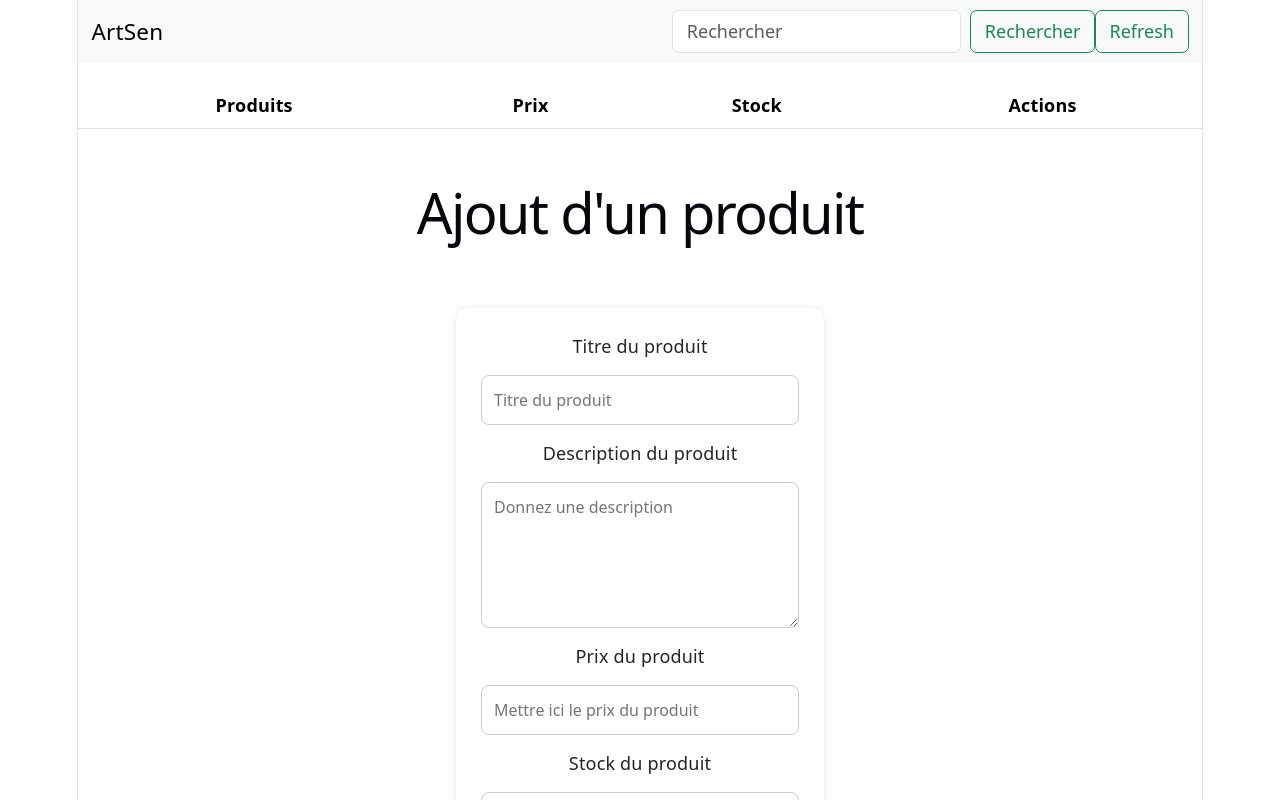
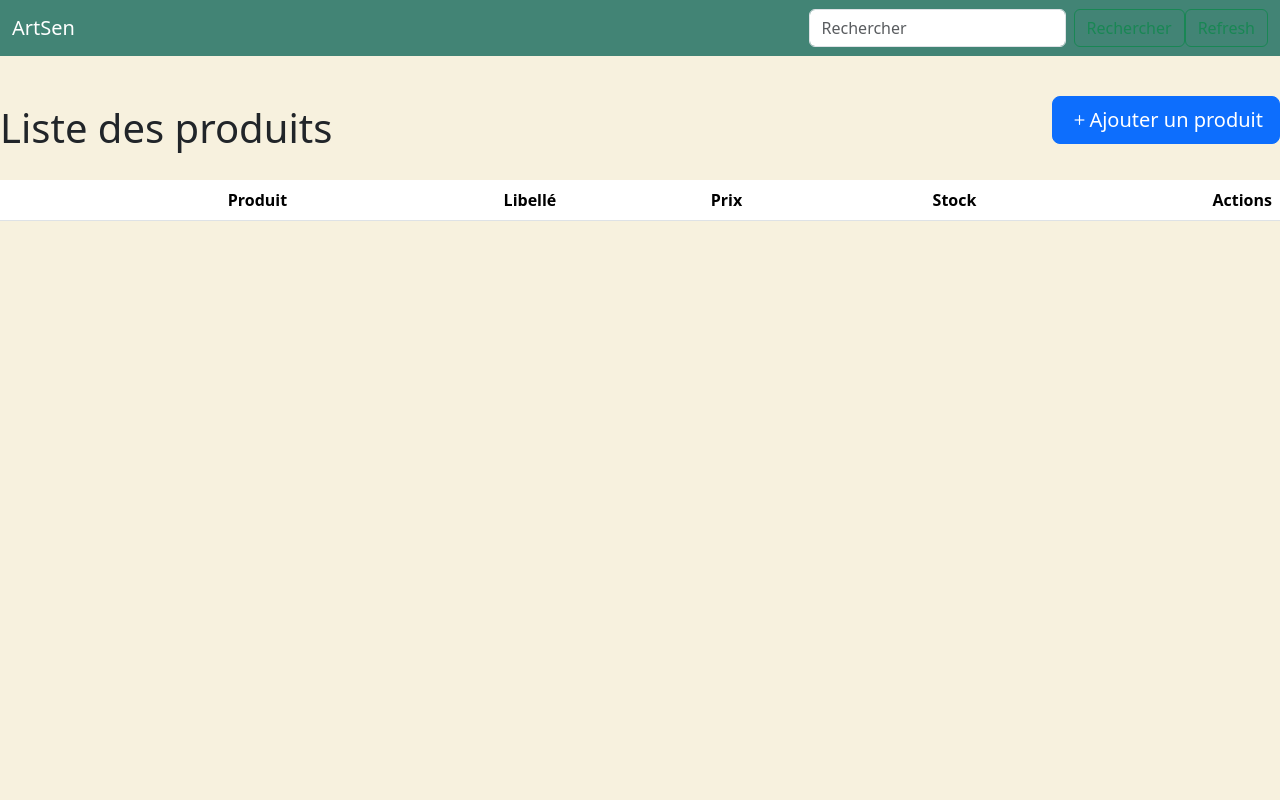
Before and after one commit to HABIII45/shop-dash_react, a React (Vite) app in the folder shop/: page / in a window 1280 px wide. Shown: the top 800 px of the page. Built offline with nearby package versions, Linux system fonts and the light colour scheme.

Commit message:
Form page done

```diff
--- a/shop/index.html
+++ b/shop/index.html
@@ -5,6 +5,8 @@
     <link rel="icon" type="image/svg+xml" href="/favicon.svg" />
     <meta name="viewport" content="width=device-width, initial-scale=1.0" />
     <link href="https://cdn.jsdelivr.net/npm/bootstrap@5.3.8/dist/css/bootstrap.min.css" rel="stylesheet" integrity="sha384-sRIl4kxILFvY47J16cr9ZwB07vP4J8+LH7qKQnuqkuIAvNWLzeN8tE5YBujZqJLB" crossorigin="anonymous">
+    <link rel="stylesheet" href="https://cdn.jsdelivr.net/npm/bootstrap-icons@1.11.3/font/bootstrap-icons.min.css">
+    <link rel="stylesheet" href="https://cdn.jsdelivr.net/npm/bootstrap-icons@1.11.3/font/bootstrap-icons.min.css">
     <title>shop</title>
   </head>
   <body>
--- a/shop/src/components/ProduitComponent.jsx
+++ b/shop/src/components/ProduitComponent.jsx
@@ -9,8 +9,7 @@ export default function ProduitComponent(props) {
       <td>{props.titre}</td>
       <td>{props.prix} FCFA</td>
       <td>{props.stock}</td>
-      <td><button onClick={() => props.onClickProp(props.id)}>X</button></td>
-      <td><Link to={`/detail/${props.id}`}>Voir plus</Link></td>
+      <td><button onClick={() => props.onClickProp(props.id)}><i class="bi bi-trash"></i></button><Link to={`/detail/${props.id}`} style={{textDecoration : 'none', color : "green"}}><i class="bi bi-eye"></i></Link></td>
     </tr>
     </>
   )
--- /dev/null
+++ b/shop/src/components/catalogue.css
@@ -0,0 +1,4 @@
+table  {
+    width: 100%;
+    border-collapse: collapse;
+}
--- a/shop/src/components/catalogue.jsx
+++ b/shop/src/components/catalogue.jsx
@@ -4,6 +4,9 @@ import { useEffect, useState } from 'react'
 import ProduitComponent from './ProduitComponent'
 import { Formulaire } from './form'
 import TopBar from './topbar'
+import "./catalogue.css"
+import { Link } from 'react-router-dom'
+
 
 export default function Catalogue() {
   // Création de l'état de la liste des produits + initialisatin du state
@@ -46,27 +49,28 @@ export default function Catalogue() {
   localStorage.setItem("produits", JSON.stringify(nouvelleListe));
 };
 
+
+if (recherche.titre !== ""){
   return (
 
     <>
-    <TopBar saisir = {setRecherche}/>
-      <table className="table" style={{ width: '100%', borderCollapse: 'collapse', marginTop: '20px' }}>
+      <TopBar saisir = {setRecherche}/>
+      <h1>Liste des produits</h1>
+      <Link to = "/ajout" className='btn btn-primary'><i class="bi bi-plus"></i>Ajouter un produit</Link>
+      <table className="table" >
         <thead>
-          <tr style={{ backgroundColor: '#f5f5f5', textAlign: 'rigth' }}>
-            <th scope="col">Produits</th>
+          <tr style={{ backgroundColor: '#f5f5f5', textAlign: 'right' }}>
+            <th scope="col">Produit</th>
+            <th scope="col">Libellé</th>
             <th scope="col">Prix</th>
-
             <th scope="col">Stock</th>
-
-
             <th scope="col">Actions</th>
-
-
           </tr>
         </thead>
 
         <tbody>
-          {listeProduits.filter((produit) => produit.titre.toLowerCase().includes(recherche.titre.toLowerCase()))
+          {listeProduits
+          .filter((produit) => produit.titre.toLowerCase().includes(recherche.titre.toLowerCase()))
           .map((produit) => (
             <ProduitComponent
               key={produit.id}
@@ -84,3 +88,40 @@ export default function Catalogue() {
     </>
   )
 }
+return (
+
+    <>
+      <TopBar saisir = {setRecherche}/>
+      <div className='d-flex justify-content-between align-items-center mt-4'>
+        <h1 className='mt-4'>Liste des produits</h1>
+        <Link to = "/ajout" className='btn btn-primary btn-lg'><i class="bi bi-plus"></i>Ajouter un produit</Link>
+      </div>
+      <table className="table " style={{  borderCollapse: 'collapse', marginTop: '20px' }}>
+        <thead>
+          <tr style={{ backgroundColor: '#f5f5f5', textAlign: 'right' }}>
+            <th scope="col">Produit</th>
+            <th scope="col">Libellé</th>
+            <th scope="col">Prix</th>
+            <th scope="col">Stock</th>
+            <th scope="col">Actions</th>
+          </tr>
+        </thead>
+
+        <tbody>
+          {listeProduits
+          .map((produit) => (
+            <ProduitComponent
+              key={produit.id}
+              id={produit.id}
+              titre={produit.titre}
+              prix={produit.prix}
+              stock={produit.stock}
+              image={produit.image}
+              onClickProp={supprimerProduit}
+            />
+          ))}
+        </tbody>
+      </table>
+    </>
+  )
+}
--- a/shop/src/components/details.jsx
+++ b/shop/src/components/details.jsx
@@ -20,7 +20,7 @@ export function Details(props){
         <h1>{produit.titre}</h1>
         <p>{produit.description}</p>
         <small>{produit.stock}</small>
-        <Link to ="/">Retour</Link>
+        <Link to ="/"><i class="bi bi-house"></i></Link>
 
         </div>
     )
--- a/shop/src/components/form.jsx
+++ b/shop/src/components/form.jsx
@@ -1,5 +1,6 @@
 import { useState } from "react"
 import "./form.css"
+import { Link } from "react-router-dom"
 
 
 export function Formulaire({ ajout }) {
@@ -23,7 +24,7 @@ export function Formulaire({ ajout }) {
         let nouvellesErreurs = {};
 
         if (!titre.trim()) {
-            nouvellesErreurs.titre = "Le nom ne peut pas etre vide";
+            nouvellesErreurs.titre = "Le titre ne peut pas etre vide";
         }
 
         if (!description.trim()) {
@@ -66,8 +67,9 @@ export function Formulaire({ ajout }) {
     }
 
     return (
-        <>
+        <div className="d-flex flex-column justify-content-center align-items-center">
             <h1>Ajout d'un produit</h1>
+            <Link to = "/"><i class="bi bi-house"></i>Retour au catalogue</Link>
             <form className="product-form" onSubmit={handleSubmit} noValidate>
 
                 <label>Titre du produit</label>
@@ -79,7 +81,7 @@ export function Formulaire({ ajout }) {
                 {erreurs.description && <span style={{ color: 'red' }}>{erreurs.description}</span>}
 
                 <label>Prix du produit</label>
-                <input type="number" name="prix" step="0.01" placeholder="Mettre ici le prix du produit" />
+                <input type="number" name="prix" placeholder="Mettre ici le prix du produit" />
                 {erreurs.prix && <span style={{ color: 'red' }}>{erreurs.prix}</span>}
 
                 <label>Stock du produit</label>
@@ -89,8 +91,8 @@ export function Formulaire({ ajout }) {
                 <label>Image du produit</label>
                 <input type="text" name="image" placeholder="Url de l'image" />
 
-                <button type="submit">Ajouter un produit</button>
+                <button type="submit" >Ajouter un produit</button>
             </form>
-        </>
+        </div>
     )
 }
--- a/shop/src/components/topbar.jsx
+++ b/shop/src/components/topbar.jsx
@@ -18,12 +18,12 @@ export default function TopBar({saisir}) {
     }
   return (
     <>
-        <nav className="navbar bg-body-tertiary">
+        <nav className="navbar" style={{backgroundColor : "#428475"}}>
             <div className="container-fluid">
-                <a className="navbar-brand">ArtSen</a>
-                <form className="d-flex" role="search"  onSubmit={Rechercher}>
+                <a className="navbar-brand" style={{color : "white"}}>ArtSen</a>
+                <form className="d-flex" role="search" onSubmit={Rechercher}>
                     <input className="form-control me-2" type="search" placeholder="Rechercher" value= {saisi} onChange={(e)=>setSaisi(e.target.value)}/>
-                    <button className="btn btn-outline-success" type="submit" >Rechercher</button>
+                    <button className="btn btn-outline-success" type="submit"  >Rechercher</button>
                     <button  className="btn btn-outline-success" type="button" onClick={() => {
                    setSaisi("");
                    saisir({ titre: "" });
--- a/shop/src/index.css
+++ b/shop/src/index.css
@@ -1,111 +1,3 @@
-:root {
-  --text: #6b6375;
-  --text-h: #08060d;
-  --bg: #fff;
-  --border: #e5e4e7;
-  --code-bg: #f4f3ec;
-  --accent: #aa3bff;
-  --accent-bg: rgba(170, 59, 255, 0.1);
-  --accent-border: rgba(170, 59, 255, 0.5);
-  --social-bg: rgba(244, 243, 236, 0.5);
-  --shadow:
-    rgba(0, 0, 0, 0.1) 0 10px 15px -3px, rgba(0, 0, 0, 0.05) 0 4px 6px -2px;
-
-  --sans: system-ui, 'Segoe UI', Roboto, sans-serif;
-  --heading: system-ui, 'Segoe UI', Roboto, sans-serif;
-  --mono: ui-monospace, Consolas, monospace;
-
-  font: 18px/145% var(--sans);
-  letter-spacing: 0.18px;
-  color-scheme: light dark;
-  color: var(--text);
-  background: var(--bg);
-  font-synthesis: none;
-  text-rendering: optimizeLegibility;
-  -webkit-font-smoothing: antialiased;
-  -moz-osx-font-smoothing: grayscale;
-
-  @media (max-width: 1024px) {
-    font-size: 16px;
-  }
+body {
+  background-color:  #F7F1DE;
 }
-
-@media (prefers-color-scheme: dark) {
-  :root {
-    --text: #9ca3af;
-    --text-h: #f3f4f6;
-    --bg: #16171d;
-    --border: #2e303a;
-    --code-bg: #1f2028;
-    --accent: #c084fc;
-    --accent-bg: rgba(192, 132, 252, 0.15);
-    --accent-border: rgba(192, 132, 252, 0.5);
-    --social-bg: rgba(47, 48, 58, 0.5);
-    --shadow:
-      rgba(0, 0, 0, 0.4) 0 10px 15px -3px, rgba(0, 0, 0, 0.25) 0 4px 6px -2px;
-  }
-
-  #social .button-icon {
-    filter: invert(1) brightness(2);
-  }
-}
-
-body {
-  margin: 0;
-}
-
-#root {
-  width: 1126px;
-  max-width: 100%;
-  margin: 0 auto;
-  text-align: center;
-  border-inline: 1px solid var(--border);
-  min-height: 100svh;
-  display: flex;
-  flex-direction: column;
-  box-sizing: border-box;
-}
-
-h1,
-h2 {
-  font-family: var(--heading);
-  font-weight: 500;
-  color: var(--text-h);
-}
-
-h1 {
-  font-size: 56px;
-  letter-spacing: -1.68px;
-  margin: 32px 0;
-  @media (max-width: 1024px) {
-    font-size: 36px;
-    margin: 20px 0;
-  }
-}
-h2 {
-  font-size: 24px;
-  line-height: 118%;
-  letter-spacing: -0.24px;
-  margin: 0 0 8px;
-  @media (max-width: 1024px) {
-    font-size: 20px;
-  }
-}
-p {
-  margin: 0;
-}
-
-code,
-.counter {
-  font-family: var(--mono);
-  display: inline-flex;
-  border-radius: 4px;
-  color: var(--text-h);
-}
-
-code {
-  font-size: 15px;
-  line-height: 135%;
-  padding: 4px 8px;
-  background: var(--code-bg);
-}
--- a/shop/src/routes.jsx
+++ b/shop/src/routes.jsx
@@ -2,7 +2,7 @@ import React from 'react'
 import { BrowserRouter, Routes, Route} from 'react-router-dom'
 import Catalogue from './components/catalogue.jsx'
 import  { Details }   from './components/details.jsx'
-
+import { Formulaire } from './components/form.jsx'
 export default function RoutesApp() {
   return (
     <BrowserRouter>
@@ -11,6 +11,7 @@ export default function RoutesApp() {
           <Route path='/' element = {<Catalogue/>}></Route>
           {/* Route pour le detail d'un produit */}
          <Route path='/detail/:id' element = {<Details />}></Route>
+          <Route path='/ajout' element = {<Formulaire />}></Route>
         </Routes>
     </BrowserRouter>
   )
```
Also changed, not shown: shop/src/App.css (deleted, +0 -184 lines).
